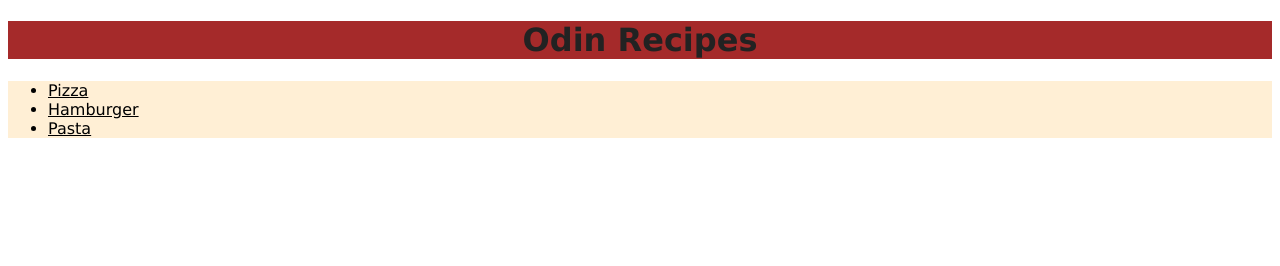
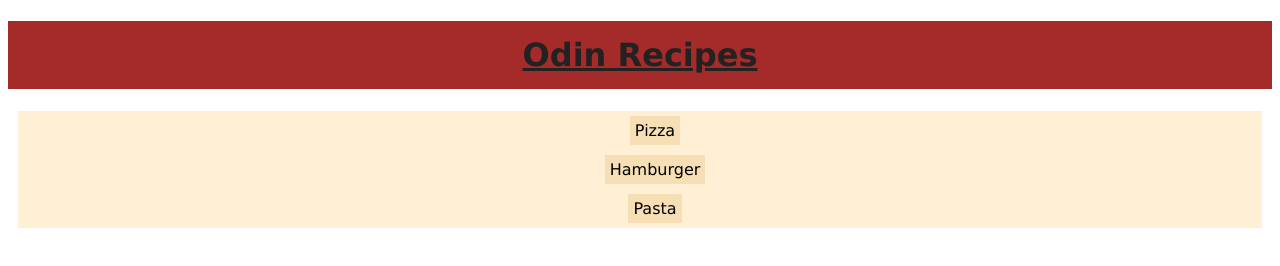
Before and after one commit to aborjal/odin-recipes, a plain HTML site: page index.html in a window 1280 px wide. Drawn offline with Linux system fonts and the light colour scheme.

Commit message:
Edit index.html and style.css

```diff
--- a/css/style.css
+++ b/css/style.css
@@ -5,23 +5,38 @@ body{
 h1{
     color: #222222;
     text-align: center;
+    text-decoration: underline;
 }
 
 .index-title {
     background-color: brown;
+    padding: 15px;
+    box-sizing: border-box;
 }
 
 .title-other {
     background-color: rgb(182, 57, 57);
 }
 
-.index-list {
-    background-color: papayawhip;
 
+.index-list li {
+    list-style-type: none;
+    padding: 10px;
+    padding-left: 0;
 }
 
 .index-list a {
     color: black;
+    text-decoration: none;
+    background-color: rgba(241, 213, 161, 0.623);
+    padding: 5px;
+}
+
+.container {
+    margin: 5px 10px;
+    text-align: center;
+    background-color: papayawhip;
+    box-sizing: border-box;
 }
 
 .home {
--- a/index.html
+++ b/index.html
@@ -9,12 +9,13 @@
 <body>
     <h1 class="index-title">Odin Recipes</h1>
 
-    <ul class="index-list">
-        <li><a href="./recipes/pizza.html">Pizza</a></li>
-        <li><a href="./recipes/hamburger.html">Hamburger</a></li>
-        <li><a href="./recipes/pasta.html">Pasta</a></li>
-    </ul>
-
+    <section class="container">
+        <ul class="index-list">
+            <li><a href="./recipes/pizza.html">Pizza</a></li>
+            <li><a href="./recipes/hamburger.html">Hamburger</a></li>
+            <li><a href="./recipes/pasta.html">Pasta</a></li>
+        </ul>
+    </section>
 
 
 
```
